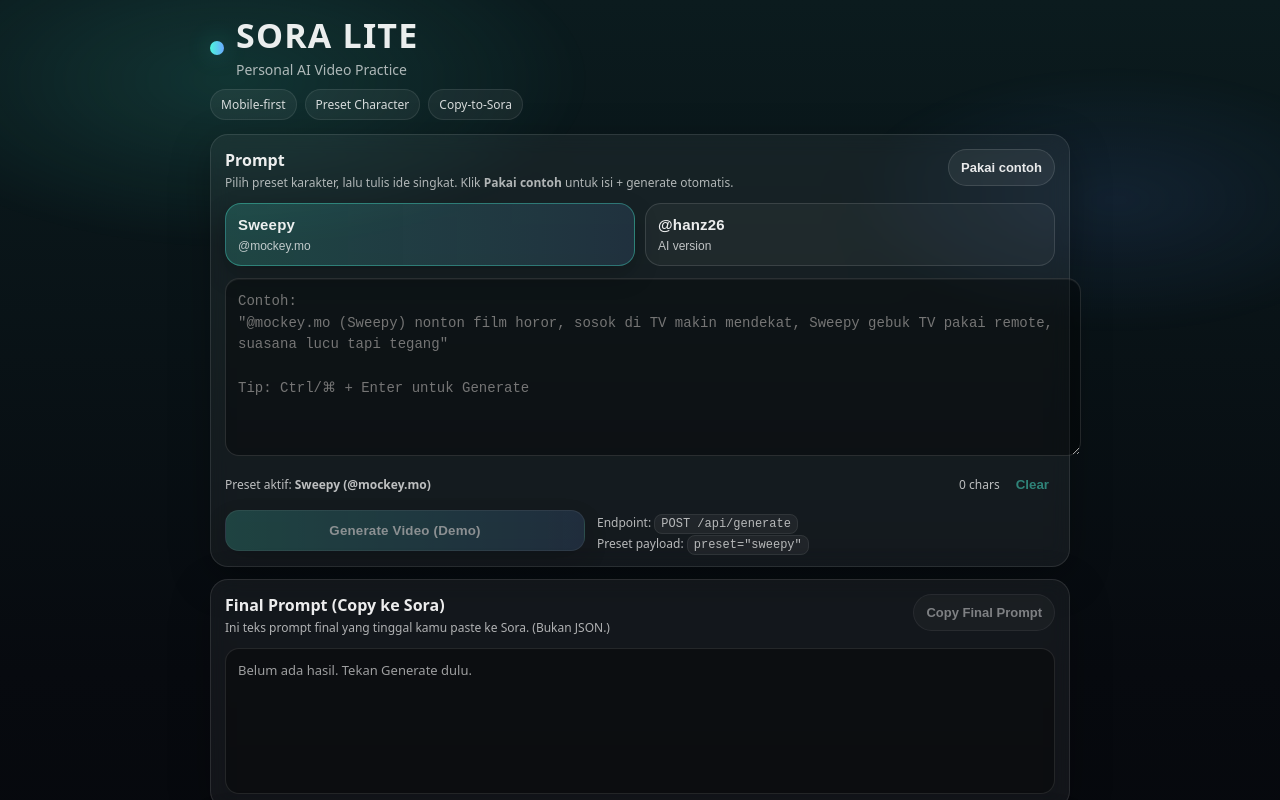
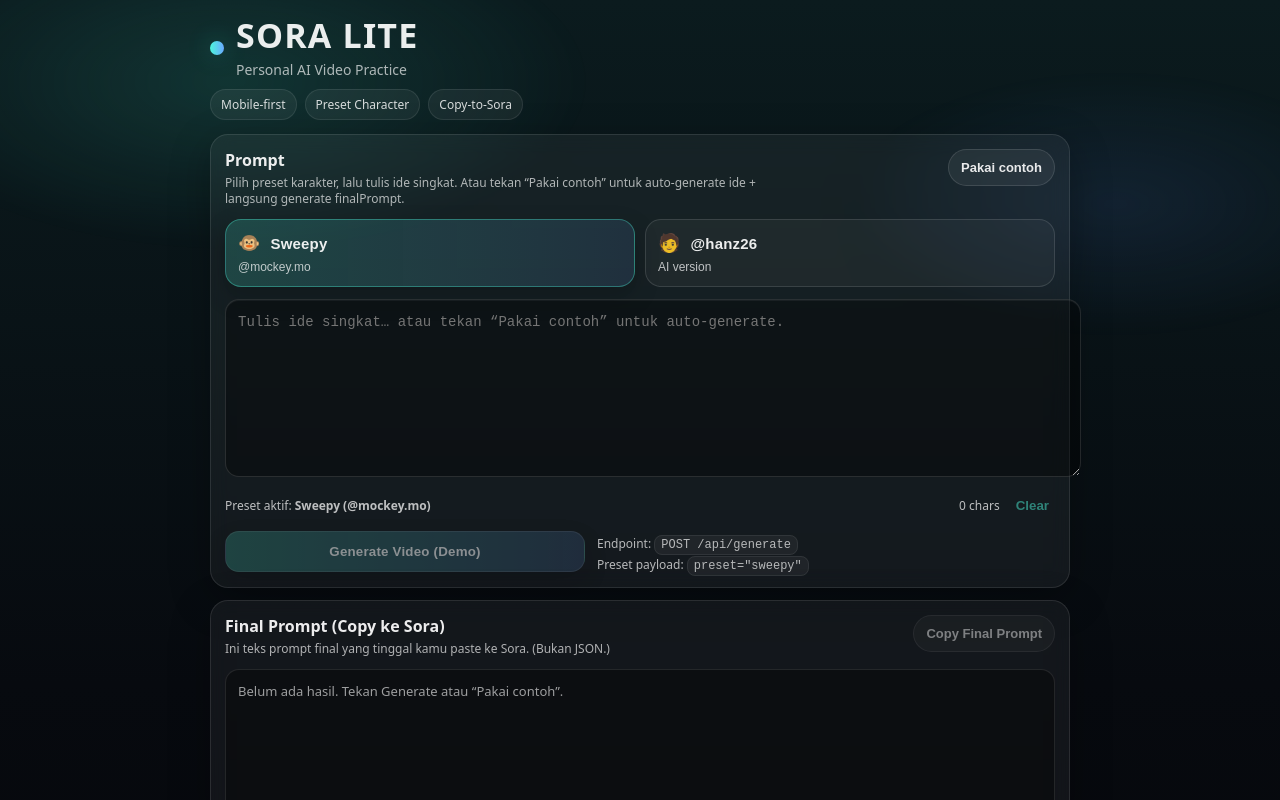
Before and after one commit to hanzonk26/sora-lite, a Next.js app: page / in a window 1280 px wide. Shown: the top 800 px of the page. Built offline with nearby package versions, Linux system fonts and the light colour scheme.

Commit message:
Update page.tsx

```diff
--- a/app/page.tsx
+++ b/app/page.tsx
@@ -13,18 +13,11 @@
   const [copiedJson, setCopiedJson] = useState(false);
   const [copiedFinal, setCopiedFinal] = useState(false);
 
-  const finalSectionRef = useRef<HTMLDivElement | null>(null);
+  const finalRef = useRef<HTMLDivElement | null>(null);
 
-  const exampleByPreset: Record<PresetKey, string> = {
-    sweepy:
-      '@mockey.mo (Sweepy) nonton film horor, sosok di TV makin mendekat, Sweepy gebuk TV pakai remote, suasana lucu tapi tegang',
-    hanz26:
-      '@hanz26 duduk santai seperti UGC, cerita singkat dengan ekspresi natural, vibe relatable, lighting bagus, soft selling halus',
-  };
-
-  const presetLabel: Record<PresetKey, { title: string; sub: string }> = {
-    sweepy: { title: 'Sweepy', sub: '@mockey.mo' },
-    hanz26: { title: '@hanz26', sub: 'AI version' },
+  const presetLabel: Record<PresetKey, { title: string; sub: string; emoji: string }> = {
+    sweepy: { title: 'Sweepy', sub: '@mockey.mo', emoji: '🐵' },
+    hanz26: { title: '@hanz26', sub: 'AI version', emoji: '🧑' },
   };
 
   const canSubmit = prompt.trim().length > 0 && !loading;
@@ -42,6 +35,28 @@
     return result?.output?.finalPrompt ? String(result.output.finalPrompt) : '';
   }, [result]);
 
+  function generateAutoPrompt(p: PresetKey) {
+    const variantsSweepy = [
+      'Sweepy (@mockey.mo) di ruang tamu malam hari, suasana tegang ringan, ada kejadian aneh tapi lucu, ekspresi jelas, cinematic lighting, gerakan natural, fokus karakter.',
+      'Sweepy (@mockey.mo) jalan pelan di pinggir sungai mencari ikan kecil, tiba-tiba ada suara dari semak, suasana menegangkan tapi berakhir lucu, cinematic, timing jelas.',
+      'Sweepy (@mockey.mo) duduk santai menonton TV, bayangan di layar makin dekat, Sweepy panik lalu melakukan aksi kocak, tetap cinematic, jelas, tidak terlalu rumit.',
+      'Sweepy (@mockey.mo) membersihkan halaman, tiba-tiba ada benda bergerak sendiri, Sweepy kaget lalu bereaksi lucu, shot rapi, lighting dramatis tapi fun.',
+    ];
+
+    const variantsHanz = [
+      '@hanz26 duduk santai seperti UGC creator, berbicara singkat ke kamera dengan ekspresi natural, vibe relatable, pencahayaan lembut, framing sederhana, engaging.',
+      '@hanz26 berdiri di kamar/ruang kerja, mode UGC, cerita singkat 1 topik, delivery natural, eye contact, lighting bagus, tone hangat, soft selling halus.',
+      '@hanz26 di cafe sederhana, UGC feel, ngomong santai 2-3 kalimat, ekspresi jujur, natural lighting, handheld halus, vibe premium tapi tetap casual.',
+      '@hanz26 di luar ruangan sore hari, UGC vlog style, cerita singkat, gesture natural, audio ambience ringan, lighting hangat, close-up singkat lalu medium shot.',
+    ];
+
+    const list = p === 'sweepy' ? variantsSweepy : variantsHanz;
+
+    // random ringan + aman
+    const idx = Math.floor(Math.random() * list.length);
+    return list[idx];
+  }
+
   async function generateWithText(text: string) {
     const p = text.trim();
     if (!p) {
@@ -50,6 +65,7 @@
     }
 
     setErr('');
+    setResult(null);
     setLoading(true);
     setCopiedFinal(false);
     setCopiedJson(false);
@@ -64,18 +80,19 @@
       const data = await res.json().catch(() => null);
 
       if (!res.ok) {
-        const msg = data?.error || data?.message || `Request gagal (HTTP ${res.status}).`;
+        const msg =
+          data?.error ||
+          data?.message ||
+          `Request gagal (HTTP ${res.status}). Cek logs Vercel.`;
         throw new Error(msg);
       }
 
       setResult(data);
 
-      // auto scroll ke Final Prompt biar langsung copy-paste
       setTimeout(() => {
-        finalSectionRef.current?.scrollIntoView({ behavior: 'smooth', block: 'start' });
-      }, 120);
+        finalRef.current?.scrollIntoView({ behavior: 'smooth', block: 'start' });
+      }, 150);
     } catch (e: any) {
-      setResult(null);
       setErr(e?.message || 'Terjadi error.');
     } finally {
       setLoading(false);
@@ -84,23 +101,6 @@
 
   async function onGenerate() {
     await generateWithText(prompt);
-  }
-
-  function onUseExampleAuto() {
-    const ex = exampleByPreset[preset];
-    setPrompt(ex);
-    setResult(null);
-    setErr('');
-    // auto-generate
-    generateWithText(ex);
-  }
-
-  function onClear() {
-    setPrompt('');
-    setResult(null);
-    setErr('');
-    setCopiedFinal(false);
-    setCopiedJson(false);
   }
 
   async function onCopyJson() {
@@ -125,14 +125,17 @@
     }
   }
 
-  function onKeyDown(e: React.KeyboardEvent<HTMLTextAreaElement>) {
-    // Ctrl/Cmd + Enter untuk generate cepat
-    const isMac = typeof navigator !== 'undefined' && /Mac|iPhone|iPad|iPod/i.test(navigator.platform);
-    const metaOrCtrl = isMac ? e.metaKey : e.ctrlKey;
-    if (metaOrCtrl && e.key === 'Enter') {
-      e.preventDefault();
-      if (canSubmit) onGenerate();
-    }
+  function onAutoGenerate() {
+    if (loading) return;
+    const auto = generateAutoPrompt(preset);
+    setPrompt(auto);
+    setErr('');
+    generateWithText(auto);
+  }
+
+  function onClear() {
+    setPrompt('');
+    setErr('');
   }
 
   const S = styles;
@@ -158,32 +161,28 @@
           </div>
         </header>
 
-        {/* Prompt Card */}
+        {/* Card: Prompt */}
         <section style={S.card}>
           <div style={S.cardHead}>
             <div>
               <div style={S.cardTitle}>Prompt</div>
               <div style={S.cardHint}>
-                Pilih preset karakter, lalu tulis ide singkat. Klik <b>Pakai contoh</b> untuk isi + generate otomatis.
+                Pilih preset karakter, lalu tulis ide singkat. Atau tekan “Pakai contoh” untuk auto-generate ide + langsung generate finalPrompt.
               </div>
             </div>
 
             <button
               type="button"
-              style={{
-                ...S.smallBtn,
-                opacity: loading ? 0.6 : 1,
-                cursor: loading ? 'not-allowed' : 'pointer',
-              }}
-              onClick={onUseExampleAuto}
+              style={{ ...S.smallBtn, opacity: loading ? 0.6 : 1 }}
+              onClick={onAutoGenerate}
               disabled={loading}
-              title="Isi contoh + generate otomatis"
+              title="Auto generate prompt + generate otomatis"
             >
               {loading ? 'Generating…' : 'Pakai contoh'}
             </button>
           </div>
 
-          {/* Preset Toggle */}
+          {/* Preset toggle */}
           <div style={S.presetRow}>
             {(['sweepy', 'hanz26'] as PresetKey[]).map((k) => {
               const active = preset === k;
@@ -195,12 +194,15 @@
                   disabled={loading}
                   style={{
                     ...S.presetBtn,
-                    ...(active ? S.presetBtnActive : undefined),
+                    ...(active ? S.presetBtnActive : null),
                     opacity: loading ? 0.75 : 1,
                     cursor: loading ? 'not-allowed' : 'pointer',
                   }}
                 >
-                  <div style={S.presetTitle}>{presetLabel[k].title}</div>
+                  <div style={S.presetTop}>
+                    <span style={S.presetEmoji}>{presetLabel[k].emoji}</span>
+                    <span style={S.presetTitle}>{presetLabel[k].title}</span>
+                  </div>
                   <div style={S.presetSub}>{presetLabel[k].sub}</div>
                 </button>
               );
@@ -214,17 +216,18 @@
               setPrompt(e.target.value);
               if (err) setErr('');
             }}
-            onKeyDown={onKeyDown}
-            placeholder={`Contoh:\n"${exampleByPreset[preset]}"\n\nTip: Ctrl/⌘ + Enter untuk Generate`}
+            placeholder="Tulis ide singkat… atau tekan “Pakai contoh” untuk auto-generate."
             rows={7}
           />
 
           <div style={S.miniRow}>
-            <div style={S.miniText}>
-              Preset aktif:{' '}
-              <span style={S.miniStrong}>
-                {presetLabel[preset].title} ({presetLabel[preset].sub})
-              </span>
+            <div style={S.miniLeft}>
+              <div style={S.miniText}>
+                Preset aktif:{' '}
+                <span style={S.miniStrong}>
+                  {preset === 'sweepy' ? 'Sweepy (@mockey.mo)' : '@hanz26 (AI version)'}
+                </span>
+              </div>
             </div>
 
             <div style={S.miniRight}>
@@ -270,8 +273,8 @@
           </div>
         </section>
 
-        {/* Final Prompt */}
-        <section style={S.card} ref={finalSectionRef}>
+        {/* Card: Final Prompt */}
+        <section style={S.card} ref={finalRef}>
           <div style={S.cardHead}>
             <div>
               <div style={S.cardTitle}>Final Prompt (Copy ke Sora)</div>
@@ -293,18 +296,18 @@
           </div>
 
           <div style={S.resultBox}>
-            {!finalPrompt && !loading ? <div style={S.emptyState}>Belum ada hasil. Tekan Generate dulu.</div> : null}
+            {!finalPrompt && !loading ? <div style={S.emptyState}>Belum ada hasil. Tekan Generate atau “Pakai contoh”.</div> : null}
             {loading ? <div style={S.loadingState}>Sedang proses…</div> : null}
             {finalPrompt ? <pre style={S.pre}>{finalPrompt}</pre> : null}
           </div>
         </section>
 
-        {/* JSON */}
+        {/* Card: Response JSON */}
         <section style={S.card}>
           <div style={S.cardHead}>
             <div>
               <div style={S.cardTitle}>Response (JSON)</div>
-              <div style={S.cardHint}>Kalau mau edit/inspect storyboard, copy JSON-nya.</div>
+              <div style={S.cardHint}>Kalau mau inspect storyboard, copy JSON-nya.</div>
             </div>
 
             <button
@@ -334,11 +337,11 @@
           </div>
 
           <div style={S.footerNote}>
-            Tips: buka <code style={S.code}>/api/generate</code> (GET) cuma untuk cek hidup. Generate beneran pakai POST.
+            Tips: untuk test endpoint di browser, buka <code style={S.code}>/api/generate</code> (GET) cuma untuk cek hidup. Generate beneran pakai POST.
           </div>
         </section>
 
-        <div style={{ height: 12 }} />
+        <div style={S.bottomPad} />
       </main>
     </div>
   );
@@ -363,9 +366,19 @@
     filter: 'blur(6px)',
     pointerEvents: 'none',
   },
-  container: { maxWidth: 860, margin: '0 auto', position: 'relative' },
-  header: { marginBottom: 14 },
-  brandRow: { display: 'flex', gap: 12, alignItems: 'center' },
+  container: {
+    maxWidth: 860,
+    margin: '0 auto',
+    position: 'relative',
+  },
+  header: {
+    marginBottom: 14,
+  },
+  brandRow: {
+    display: 'flex',
+    gap: 12,
+    alignItems: 'center',
+  },
   logoDot: {
     width: 14,
     height: 14,
@@ -374,10 +387,24 @@
     boxShadow: '0 0 24px rgba(76,245,219,0.28)',
     flexShrink: 0,
   },
-  title: { margin: 0, fontSize: 34, letterSpacing: 1.2, lineHeight: 1.05, fontWeight: 800 },
-  subtitle: { margin: '6px 0 0', opacity: 0.72, fontSize: 14 },
-
-  badgeRow: { display: 'flex', gap: 8, flexWrap: 'wrap', marginTop: 10 },
+  title: {
+    margin: 0,
+    fontSize: 34,
+    letterSpacing: 1.2,
+    lineHeight: 1.05,
+    fontWeight: 800,
+  },
+  subtitle: {
+    margin: '6px 0 0',
+    opacity: 0.72,
+    fontSize: 14,
+  },
+  badgeRow: {
+    display: 'flex',
+    gap: 8,
+    flexWrap: 'wrap',
+    marginTop: 10,
+  },
   badge: {
     fontSize: 12,
     padding: '6px 10px',
@@ -386,7 +413,6 @@
     border: '1px solid rgba(255,255,255,0.10)',
     opacity: 0.9,
   },
-
   card: {
     background: 'rgba(255,255,255,0.05)',
     border: '1px solid rgba(255,255,255,0.10)',
@@ -404,10 +430,23 @@
     alignItems: 'flex-start',
     marginBottom: 12,
   },
-  cardTitle: { fontSize: 16, fontWeight: 800, marginBottom: 4 },
-  cardHint: { fontSize: 12, opacity: 0.72, lineHeight: 1.35, maxWidth: 560 },
-
-  presetRow: { display: 'grid', gridTemplateColumns: '1fr 1fr', gap: 10, marginBottom: 12 },
+  cardTitle: {
+    fontSize: 16,
+    fontWeight: 800,
+    marginBottom: 4,
+  },
+  cardHint: {
+    fontSize: 12,
+    opacity: 0.72,
+    lineHeight: 1.35,
+    maxWidth: 560,
+  },
+  presetRow: {
+    display: 'grid',
+    gridTemplateColumns: '1fr 1fr',
+    gap: 10,
+    marginBottom: 12,
+  },
   presetBtn: {
     textAlign: 'left',
     padding: 12,
@@ -421,9 +460,24 @@
     background: 'linear-gradient(90deg, rgba(76,245,219,0.18), rgba(106,169,255,0.12))',
     boxShadow: '0 10px 24px rgba(0,0,0,0.22)',
   },
-  presetTitle: { fontWeight: 900, fontSize: 15, letterSpacing: 0.2, marginBottom: 6 },
-  presetSub: { fontSize: 12, opacity: 0.78 },
-
+  presetTop: {
+    display: 'flex',
+    alignItems: 'center',
+    gap: 10,
+    marginBottom: 6,
+  },
+  presetEmoji: {
+    fontSize: 18,
+  },
+  presetTitle: {
+    fontWeight: 900,
+    fontSize: 15,
+    letterSpacing: 0.2,
+  },
+  presetSub: {
+    fontSize: 12,
+    opacity: 0.78,
+  },
   textarea: {
     width: '100%',
     resize: 'vertical',
@@ -438,7 +492,6 @@
     lineHeight: 1.55,
     boxShadow: 'inset 0 1px 0 rgba(255,255,255,0.05)',
   },
-
   miniRow: {
     display: 'flex',
     justifyContent: 'space-between',
@@ -447,9 +500,10 @@
     marginTop: 10,
     flexWrap: 'wrap',
   },
+  miniLeft: { flex: 1 },
+  miniRight: { display: 'flex', alignItems: 'center', gap: 10 },
   miniText: { fontSize: 12, opacity: 0.78 },
   miniStrong: { fontWeight: 800, opacity: 1 },
-  miniRight: { display: 'flex', alignItems: 'center', gap: 10 },
   charCount: { fontSize: 12, opacity: 0.78 },
   linkBtn: {
     background: 'transparent',
@@ -458,7 +512,6 @@
     fontWeight: 800,
     padding: 6,
   },
-
   actionsRow: {
     display: 'flex',
     gap: 12,
@@ -479,7 +532,6 @@
     maxWidth: 360,
     boxShadow: '0 10px 24px rgba(0,0,0,0.25)',
   },
-
   smallBtn: {
     padding: '10px 12px',
     borderRadius: 999,
@@ -490,9 +542,15 @@
     fontSize: 13,
     whiteSpace: 'nowrap',
   },
-
-  metaRight: { flex: 1, minWidth: 220 },
-  metaLine: { fontSize: 12, opacity: 0.75, marginTop: 4 },
+  metaRight: {
+    flex: 1,
+    minWidth: 220,
+  },
+  metaLine: {
+    fontSize: 12,
+    opacity: 0.75,
+    marginTop: 4,
+  },
   code: {
     fontSize: 12,
     padding: '2px 6px',
@@ -500,8 +558,12 @@
     background: 'rgba(255,255,255,0.07)',
     border: '1px solid rgba(255,255,255,0.10)',
   },
-  errorText: { marginTop: 8, fontSize: 12, color: 'rgba(255,120,120,0.95)', fontWeight: 900 },
-
+  errorText: {
+    marginTop: 8,
+    fontSize: 12,
+    color: 'rgba(255,120,120,0.95)',
+    fontWeight: 900,
+  },
   resultBox: {
     background: 'rgba(0,0,0,0.35)',
     border: '1px solid rgba(255,255,255,0.10)',
@@ -518,9 +580,14 @@
     lineHeight: 1.6,
     color: 'rgba(255,255,255,0.92)',
   },
-  emptyState: { fontSize: 13, opacity: 0.65 },
-  loadingState: { fontSize: 13, opacity: 0.85 },
-
+  emptyState: {
+    fontSize: 13,
+    opacity: 0.65,
+  },
+  loadingState: {
+    fontSize: 13,
+    opacity: 0.85,
+  },
   errorBox: {
     marginTop: 10,
     padding: 10,
@@ -528,8 +595,20 @@
     border: '1px solid rgba(255,120,120,0.35)',
     background: 'rgba(255,120,120,0.08)',
   },
-  errorTitle: { fontWeight: 900, fontSize: 13, marginBottom: 4 },
-  errorMsg: { fontSize: 12, opacity: 0.9 },
-
-  footerNote: { marginTop: 10, fontSize: 12, opacity: 0.7, lineHeight: 1.4 },
+  errorTitle: {
+    fontWeight: 900,
+    fontSize: 13,
+    marginBottom: 4,
+  },
+  errorMsg: {
+    fontSize: 12,
+    opacity: 0.9,
+  },
+  footerNote: {
+    marginTop: 10,
+    fontSize: 12,
+    opacity: 0.7,
+    lineHeight: 1.4,
+  },
+  bottomPad: { height: 12 },
 };
```
